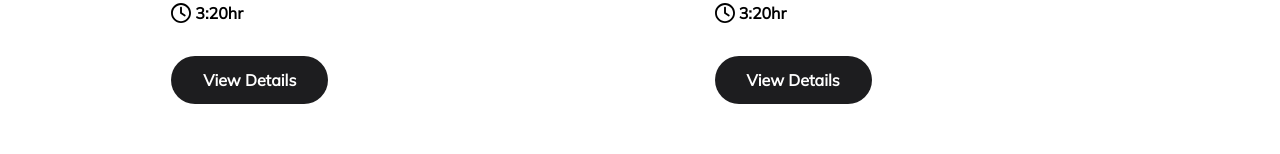
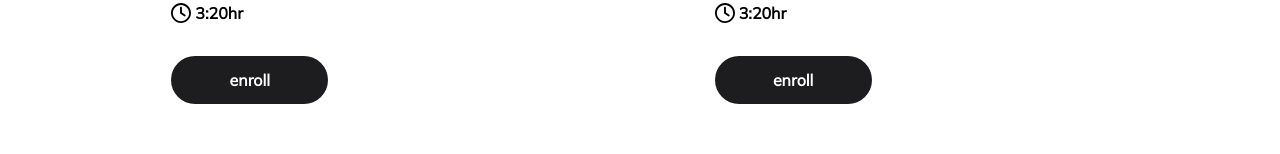
Before and after one commit to ariel-wwjd/ncoding-code-challenge-client, a React (Create React App) app: page /my-courses in a window 1280 px wide. Shown: the part 798-952 px from the top of the page. Built offline with nearby package versions, Linux system fonts and the light colour scheme.

Commit message:
update to hold the modal navigation pages

```diff
--- a/src/components/CourseCardList/CourseCardList.tsx
+++ b/src/components/CourseCardList/CourseCardList.tsx
@@ -4,7 +4,7 @@ import { CourseCard } from '../courseCard/CourseCard';
 import { ICardList } from './types';
 import './styles.scss';
 
-const CourseCardList: React.FC<ICardList> = ({ cards, isLogged }) => {
+const CourseCardList: React.FC<ICardList> = ({ cards, isLogged, onEnroll }) => {
   const cardList = cards.map((card) =>
     isLogged ? (
       <CourseCard
@@ -15,7 +15,10 @@ const CourseCardList: React.FC<ICardList> = ({ cards, isLogged }) => {
         name={card.name}
         review={card.review}
         title={card.title}
-        action={card.action}
+        action={{
+          buttonLabel: 'enroll',
+          onButtonClick: (course) => {onEnroll(course)}
+        }}
       />
     ) : (
       <CourseCard
@@ -37,6 +40,7 @@ const CourseCardList: React.FC<ICardList> = ({ cards, isLogged }) => {
 CourseCardList.propTypes = {
   // cards: PropTypes.arrayOf())
   isLogged: PropTypes.bool,
+  onEnroll: PropTypes.func.isRequired,
 };
 
 export { CourseCardList };
--- a/src/components/CourseCardList/types.ts
+++ b/src/components/CourseCardList/types.ts
@@ -3,4 +3,5 @@ import { ICourseCard } from '../courseCard/types';
 export interface ICardList {
   cards: ICourseCard[];
   isLogged?: boolean;
+  onEnroll(id: string): void;
 }
--- a/src/components/courseCard/CourseCard.tsx
+++ b/src/components/courseCard/CourseCard.tsx
@@ -37,7 +37,7 @@ const CourseCard: React.FC<ICourseCard> = ({
         <div className='action-container'>
           <Button
             label={action?.buttonLabel}
-            onClick={action.onButtonClick}
+            onClick={() => {action.onButtonClick(title)}}
             type={ButtonType.spherical}
           />
         </div>
--- a/src/components/courseCard/types.ts
+++ b/src/components/courseCard/types.ts
@@ -10,6 +10,6 @@ export interface ICourseCard {
   duration: string;
   action?: {
     buttonLabel: string;
-    onButtonClick(): void;
+    onButtonClick(id: string): void;
   };
 }
```
